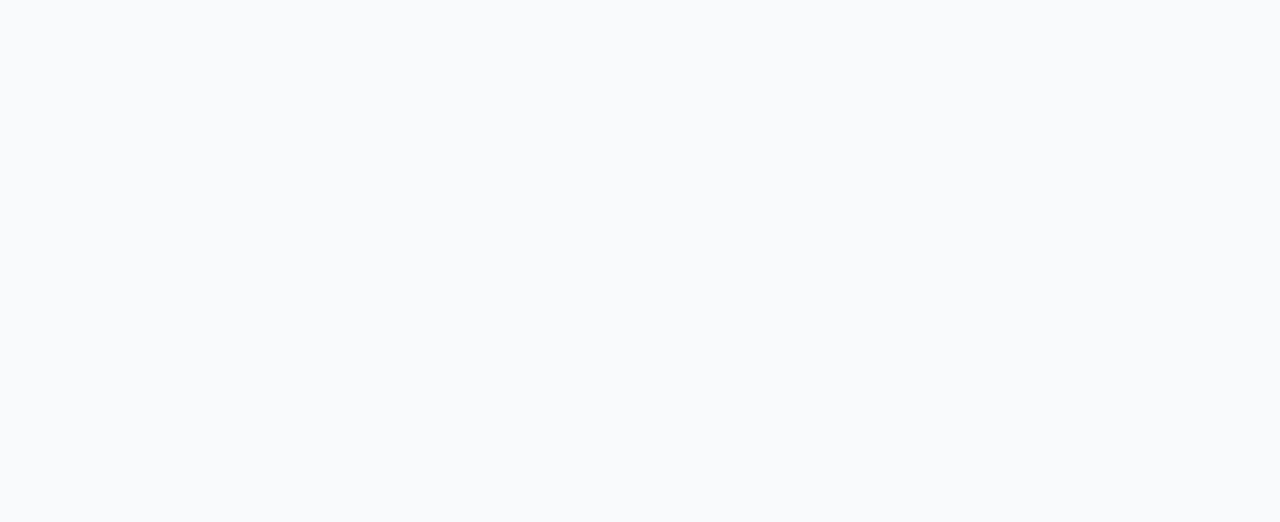
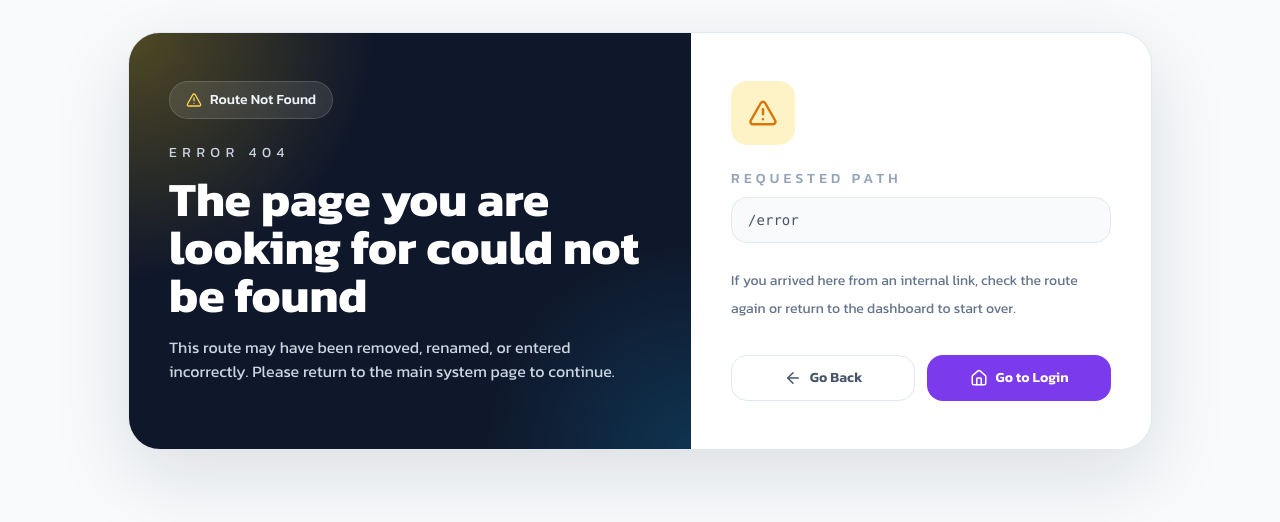
Before and after one commit to devhattrick/smart-picking, a React (Vite) app: page /error in a window 1280 px wide. Before the commit this address had no page. Shown: the top 522 px of the page. Built offline with nearby package versions, Linux system fonts and the light colour scheme.

Commit message:
fix(add handel error): add error page

```diff
--- a/src/App.tsx
+++ b/src/App.tsx
@@ -8,6 +8,7 @@ import Outbound from './pages/Outbound';
 import History from './pages/History';
 import Dashboard from './pages/Dashboard';
 import Login from './pages/Login';
+import Errorpage from './pages/Errorpage';
 import { initialProducts, initialHistory } from './data/mockData';
 import type { User } from './types';
 
@@ -33,15 +34,18 @@ function App() {
     <BrowserRouter basename={routerBase}>
       <Routes>
         <Route path="/login" element={user ? <Navigate to="/dashboard" replace /> : <Login setUser={setUser} />} />
+        <Route path="/error" element={<Errorpage />} />
 
-        <Route path="/" element={user ? <Layout products={products} setProducts={setProducts} history={history} setHistory={setHistory} user={user} setUser={setUser} /> : <Navigate to="/login" replace />}>
-          <Route index element={<Navigate to="/dashboard" replace />} />
-          <Route path="dashboard" element={<Dashboard />} />
-          <Route path="products" element={user?.role === 'admin' ? <Home /> : <Navigate to="/dashboard" replace />} />
-          <Route path="inbound" element={<Inbound />} />
-          <Route path="outbound" element={<Outbound />} />
-          <Route path="history" element={<History />} />
+        <Route element={user ? <Layout products={products} setProducts={setProducts} history={history} setHistory={setHistory} user={user} setUser={setUser} /> : <Navigate to="/login" replace />}>
+          <Route path="/" element={<Navigate to="/dashboard" replace />} />
+          <Route path="/dashboard" element={<Dashboard />} />
+          <Route path="/products" element={user?.role === 'admin' ? <Home /> : <Navigate to="/dashboard" replace />} />
+          <Route path="/inbound" element={<Inbound />} />
+          <Route path="/outbound" element={<Outbound />} />
+          <Route path="/history" element={<History />} />
         </Route>
+
+        <Route path="*" element={<Errorpage />} />
       </Routes>
     </BrowserRouter>
   );
--- /dev/null
+++ b/src/pages/Errorpage.tsx
@@ -0,0 +1,67 @@
+import { AlertTriangle, ArrowLeft, Home } from 'lucide-react';
+import { useLocation, useNavigate } from 'react-router-dom';
+
+export default function Errorpage() {
+  const navigate = useNavigate();
+  const location = useLocation();
+  const hasStoredUser = typeof window !== 'undefined' && Boolean(window.localStorage.getItem('user'));
+  const fallbackPath = hasStoredUser ? '/dashboard' : '/login';
+
+  return (
+    <div className="min-h-[calc(100vh-10rem)] px-4 py-8 sm:px-6 lg:px-8">
+      <div className="mx-auto grid w-full max-w-5xl overflow-hidden rounded-[32px] border border-slate-200 bg-white shadow-[0_25px_80px_rgba(15,23,42,0.12)] md:grid-cols-[1.1fr_0.9fr]">
+        <div className="relative overflow-hidden bg-slate-900 px-6 py-10 text-white sm:px-10 sm:py-12">
+          <div className="absolute inset-0 bg-[radial-gradient(circle_at_top_left,_rgba(250,204,21,0.28),_transparent_35%),radial-gradient(circle_at_bottom_right,_rgba(14,165,233,0.2),_transparent_30%)]" />
+          <div className="relative">
+            <div className="inline-flex items-center gap-2 rounded-full border border-white/15 bg-white/10 px-4 py-2 text-sm font-medium text-slate-100 backdrop-blur-sm">
+              <AlertTriangle size={16} className="text-amber-300" />
+              Route Not Found
+            </div>
+
+            <p className="mt-6 text-sm uppercase tracking-[0.4em] text-slate-300">Error 404</p>
+            <h1 className="mt-3 text-4xl font-bold leading-tight sm:text-5xl">The page you are looking for could not be found</h1>
+            <p className="mt-4 max-w-md text-sm leading-7 text-slate-300 sm:text-base">
+              This route may have been removed, renamed, or entered incorrectly. Please return to the main system page to continue.
+            </p>
+          </div>
+        </div>
+
+        <div className="flex flex-col justify-between px-6 py-10 sm:px-10 sm:py-12">
+          <div>
+            <div className="flex h-16 w-16 items-center justify-center rounded-2xl bg-amber-100 text-amber-600">
+              <AlertTriangle size={30} />
+            </div>
+
+            <p className="mt-6 text-sm font-medium uppercase tracking-[0.3em] text-slate-400">Requested Path</p>
+            <p className="mt-2 rounded-2xl border border-slate-200 bg-slate-50 px-4 py-3 font-mono text-sm text-slate-600 break-all">
+              {location.pathname}
+            </p>
+
+            <p className="mt-6 text-sm leading-7 text-slate-500">
+              If you arrived here from an internal link, check the route again or return to the dashboard to start over.
+            </p>
+          </div>
+
+          <div className="mt-8 grid gap-3 sm:grid-cols-2">
+            <button
+              type="button"
+              onClick={() => navigate(-1)}
+              className="inline-flex items-center justify-center gap-2 rounded-2xl border border-slate-200 px-4 py-3 text-sm font-semibold text-slate-600 transition-colors hover:bg-slate-50"
+            >
+              <ArrowLeft size={18} />
+              Go Back
+            </button>
+            <button
+              type="button"
+              onClick={() => navigate(fallbackPath, { replace: true })}
+              className="inline-flex items-center justify-center gap-2 rounded-2xl bg-primary-600 px-4 py-3 text-sm font-semibold text-white transition-colors hover:bg-primary-700"
+            >
+              <Home size={18} />
+              {hasStoredUser ? 'Back to Dashboard' : 'Go to Login'}
+            </button>
+          </div>
+        </div>
+      </div>
+    </div>
+  );
+}
--- a/src/pages/Login.tsx
+++ b/src/pages/Login.tsx
@@ -1,6 +1,6 @@
 import { useState } from 'react';
 import type { Dispatch, FormEvent, SetStateAction } from 'react';
-import { useNavigate } from 'react-router-dom';
+import { Link, useNavigate } from 'react-router-dom';
 import { mockUsers } from '../data/mockData';
 import type { User } from '../types';
 
@@ -76,13 +76,20 @@ export default function Login({ setUser }: LoginProps) {
             />
           </div>
 
-          <button
+          {/* <button
             type="submit"
             className="w-full bg-primary-600 text-white py-3 rounded-xl font-medium hover:bg-primary-700 transition-colors shadow-md mt-2"
           >
             เข้าสู่ระบบ
-          </button>
+          </button> */}
         </form>
+
+        <Link
+          to="/error"
+          className="bg-primary-600 mt-4 inline-flex w-full items-center justify-center rounded-xl  px-4 py-3 text-sm font-medium text-white transition-colors hover:bg-primary-700"
+        >
+          เข้าสู่ระบบ
+        </Link>
 
         <div className="mt-6 text-center text-xs text-gray-400">
           <p>Admin: admin / password</p>
```
